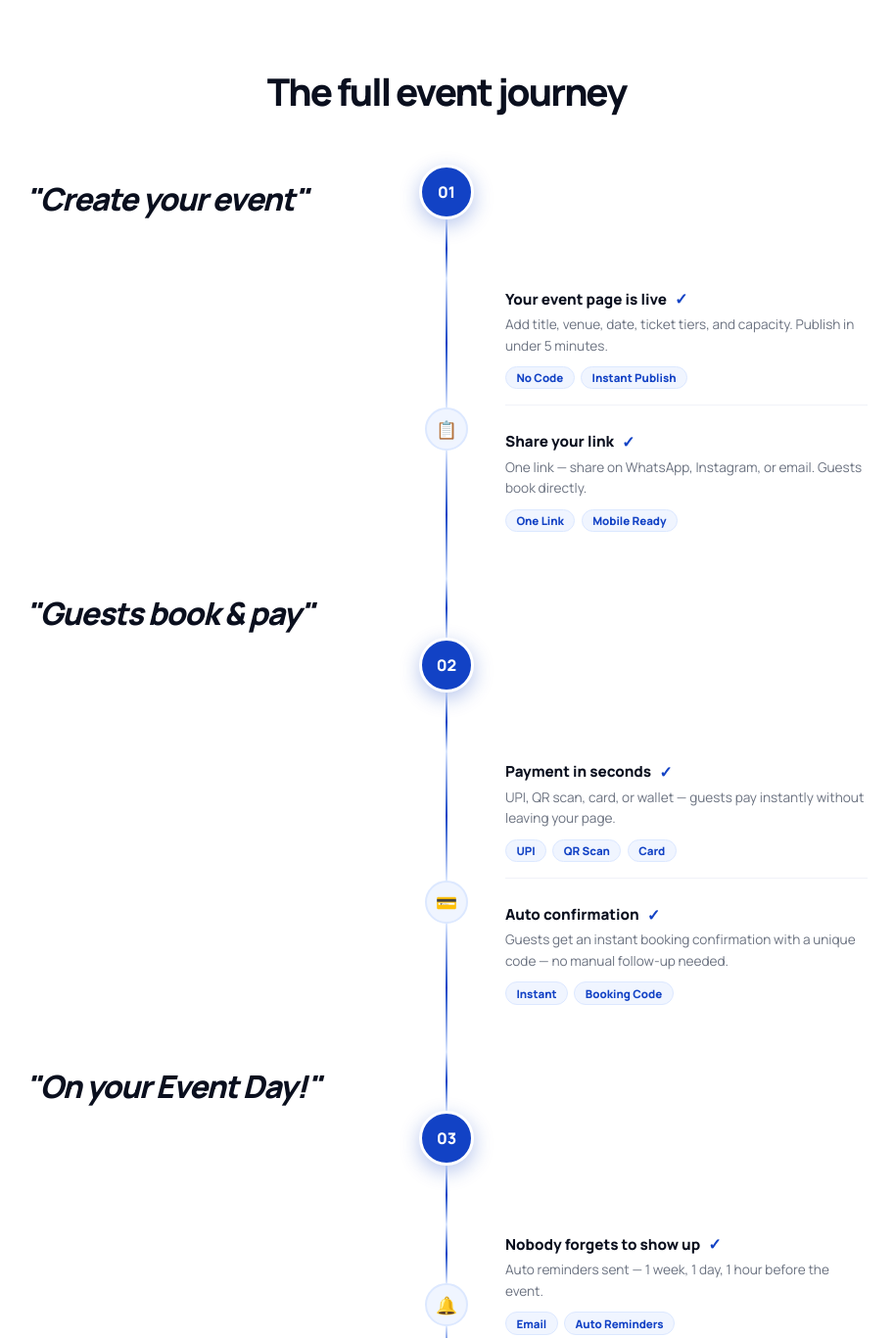
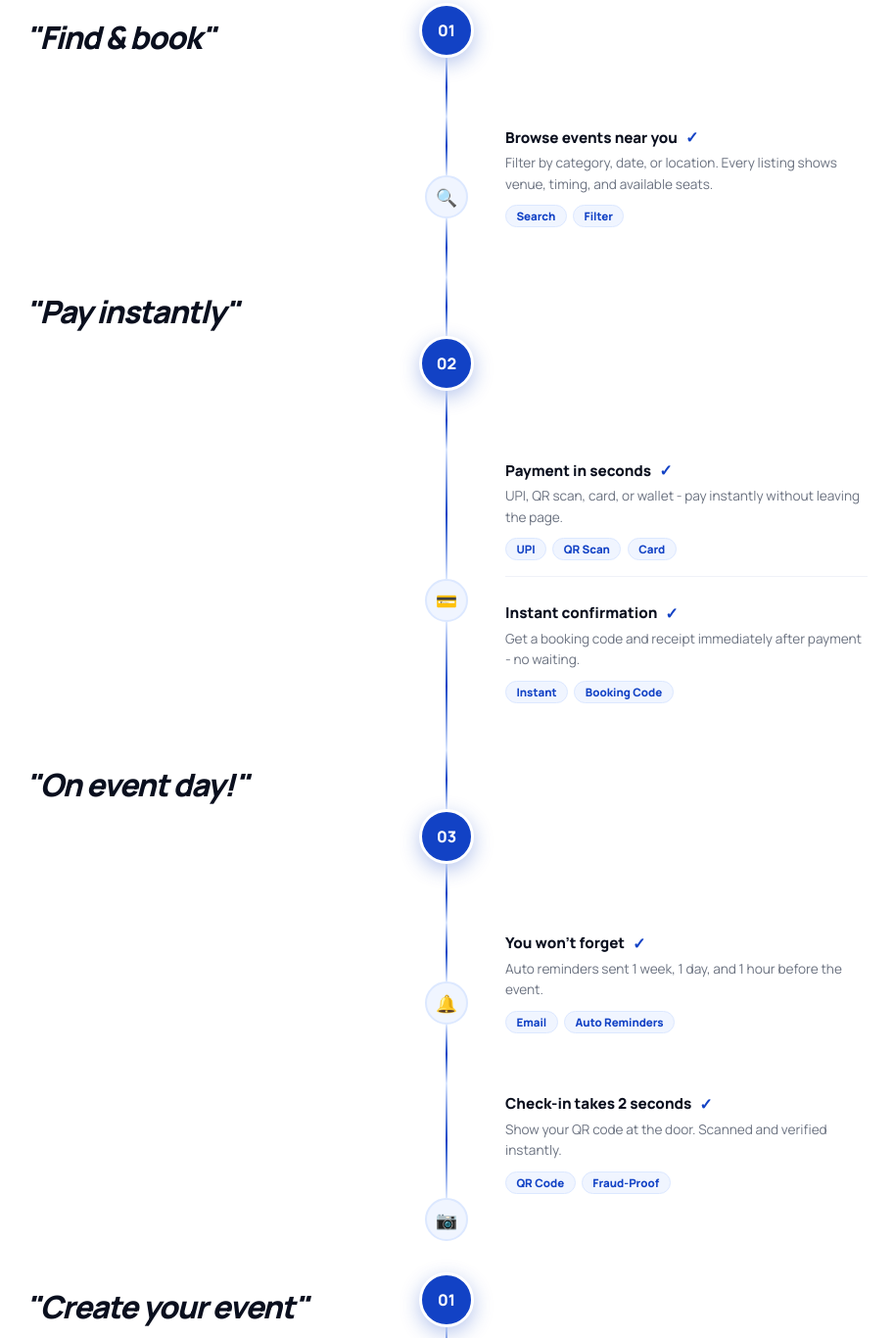
Before and after one commit to SRISANTH588/CITYVIBE, a website: page how-it-works.html in a window 1280 px wide. Shown: the part 1199-2565 px from the top of the page at 98% size, without its empty margins (184-1097 px from the left). Drawn offline with Linux system fonts and the light colour scheme.

Commit message:
Fix timelines - guest journey in guest tab, organizer journey in organizer tab

```diff
--- a/how-it-works.html
+++ b/how-it-works.html
@@ -487,6 +487,62 @@
                 </div>
               </div>
             </div>
+
+          <!-- GUEST TIMELINE -->
+          <div class="hw-timeline" style="max-width:860px;margin:2rem auto 0;">
+            <div class="hw-tl-left"><div class="hw-tl-phase">"Find &amp; book"</div></div>
+            <div class="hw-tl-center"><div class="hw-tl-num">01</div><div class="hw-tl-line"></div></div>
+            <div class="hw-tl-right hw-tl-empty"></div>
+            <div class="hw-tl-left hw-tl-empty"></div>
+            <div class="hw-tl-center"><div class="hw-tl-line"></div><div class="hw-tl-icon-circle">&#128269;</div><div class="hw-tl-line"></div></div>
+            <div class="hw-tl-right">
+              <div class="hw-tl-feature">
+                <h4>Browse events near you <span class="tl-check">&#10003;</span></h4>
+                <p>Filter by category, date, or location. Every listing shows venue, timing, and available seats.</p>
+                <div class="hw-tl-tags"><span class="hw-tl-tag">Search</span><span class="hw-tl-tag">Filter</span></div>
+              </div>
+            </div>
+            <div class="hw-tl-left"><div class="hw-tl-phase">"Pay instantly"</div></div>
+            <div class="hw-tl-center"><div class="hw-tl-line"></div><div class="hw-tl-num">02</div><div class="hw-tl-line"></div></div>
+            <div class="hw-tl-right hw-tl-empty"></div>
+            <div class="hw-tl-left hw-tl-empty"></div>
+            <div class="hw-tl-center"><div class="hw-tl-line"></div><div class="hw-tl-icon-circle">&#128179;</div><div class="hw-tl-line"></div></div>
+            <div class="hw-tl-right">
+              <div class="hw-tl-feature">
+                <h4>Payment in seconds <span class="tl-check">&#10003;</span></h4>
+                <p>UPI, QR scan, card, or wallet - pay instantly without leaving the page.</p>
+                <div class="hw-tl-tags"><span class="hw-tl-tag">UPI</span><span class="hw-tl-tag">QR Scan</span><span class="hw-tl-tag">Card</span></div>
+              </div>
+              <hr class="hw-tl-divider" />
+              <div class="hw-tl-feature">
+                <h4>Instant confirmation <span class="tl-check">&#10003;</span></h4>
+                <p>Get a booking code and receipt immediately after payment - no waiting.</p>
+                <div class="hw-tl-tags"><span class="hw-tl-tag">Instant</span><span class="hw-tl-tag">Booking Code</span></div>
+              </div>
+            </div>
+            <div class="hw-tl-left"><div class="hw-tl-phase">"On event day!"</div></div>
+            <div class="hw-tl-center"><div class="hw-tl-line"></div><div class="hw-tl-num">03</div><div class="hw-tl-line"></div></div>
+            <div class="hw-tl-right hw-tl-empty"></div>
+            <div class="hw-tl-left hw-tl-empty"></div>
+            <div class="hw-tl-center"><div class="hw-tl-line"></div><div class="hw-tl-icon-circle">&#128276;</div><div class="hw-tl-line"></div></div>
+            <div class="hw-tl-right">
+              <div class="hw-tl-feature">
+                <h4>You won't forget <span class="tl-check">&#10003;</span></h4>
+                <p>Auto reminders sent 1 week, 1 day, and 1 hour before the event.</p>
+                <div class="hw-tl-tags"><span class="hw-tl-tag">Email</span><span class="hw-tl-tag">Auto Reminders</span></div>
+              </div>
+            </div>
+            <div class="hw-tl-left hw-tl-empty"></div>
+            <div class="hw-tl-center"><div class="hw-tl-line"></div><div class="hw-tl-icon-circle">&#128247;</div></div>
+            <div class="hw-tl-right">
+              <div class="hw-tl-feature">
+                <h4>Check-in takes 2 seconds <span class="tl-check">&#10003;</span></h4>
+                <p>Show your QR code at the door. Scanned and verified instantly.</p>
+                <div class="hw-tl-tags"><span class="hw-tl-tag">QR Code</span><span class="hw-tl-tag">Fraud-Proof</span></div>
+              </div>
+            </div>
+          </div>
+
           </div>
 
           <!-- ORGANIZER STEPS -->
@@ -550,125 +606,100 @@
             </div>
           </div>
 
-        </div>
-      </section>
 
-      <!-- VERTICAL TIMELINE -->
-      <section class="hw-timeline-section">
-        <div class="hw-wrap">
-          <h2>The full event journey</h2>
-          <div class="hw-timeline">
-
-            <!-- Phase 01 -->
+          <!-- ORGANIZER TIMELINE -->
+          <div class="hw-timeline" style="max-width:860px;margin:2rem auto 0;">
             <div class="hw-tl-left"><div class="hw-tl-phase">"Create your event"</div></div>
             <div class="hw-tl-center"><div class="hw-tl-num">01</div><div class="hw-tl-line"></div></div>
             <div class="hw-tl-right hw-tl-empty"></div>
-
-            <!-- Feature: Event page -->
             <div class="hw-tl-left hw-tl-empty"></div>
-            <div class="hw-tl-center"><div class="hw-tl-line"></div><div class="hw-tl-icon-circle">📋</div><div class="hw-tl-line"></div></div>
+            <div class="hw-tl-center"><div class="hw-tl-line"></div><div class="hw-tl-icon-circle">&#128203;</div><div class="hw-tl-line"></div></div>
             <div class="hw-tl-right">
               <div class="hw-tl-feature">
-                <h4>Your event page is live <span class="tl-check">✓</span></h4>
+                <h4>Your event page is live <span class="tl-check">&#10003;</span></h4>
                 <p>Add title, venue, date, ticket tiers, and capacity. Publish in under 5 minutes.</p>
                 <div class="hw-tl-tags"><span class="hw-tl-tag">No Code</span><span class="hw-tl-tag">Instant Publish</span></div>
               </div>
               <hr class="hw-tl-divider" />
               <div class="hw-tl-feature">
-                <h4>Share your link <span class="tl-check">✓</span></h4>
-                <p>One link — share on WhatsApp, Instagram, or email. Guests book directly.</p>
+                <h4>Share your link <span class="tl-check">&#10003;</span></h4>
+                <p>One link - share on WhatsApp, Instagram, or email. Guests book directly.</p>
                 <div class="hw-tl-tags"><span class="hw-tl-tag">One Link</span><span class="hw-tl-tag">Mobile Ready</span></div>
               </div>
             </div>
-
-            <!-- Phase 02 -->
-            <div class="hw-tl-left"><div class="hw-tl-phase">"Guests book & pay"</div></div>
+            <div class="hw-tl-left"><div class="hw-tl-phase">"Guests book &amp; pay"</div></div>
             <div class="hw-tl-center"><div class="hw-tl-line"></div><div class="hw-tl-num">02</div><div class="hw-tl-line"></div></div>
             <div class="hw-tl-right hw-tl-empty"></div>
-
-            <!-- Feature: Payment -->
             <div class="hw-tl-left hw-tl-empty"></div>
-            <div class="hw-tl-center"><div class="hw-tl-line"></div><div class="hw-tl-icon-circle">💳</div><div class="hw-tl-line"></div></div>
+            <div class="hw-tl-center"><div class="hw-tl-line"></div><div class="hw-tl-icon-circle">&#128179;</div><div class="hw-tl-line"></div></div>
             <div class="hw-tl-right">
               <div class="hw-tl-feature">
-                <h4>Payment in seconds <span class="tl-check">✓</span></h4>
-                <p>UPI, QR scan, card, or wallet — guests pay instantly without leaving your page.</p>
+                <h4>Payment in seconds <span class="tl-check">&#10003;</span></h4>
+                <p>UPI, QR scan, card, or wallet - guests pay instantly without leaving your page.</p>
                 <div class="hw-tl-tags"><span class="hw-tl-tag">UPI</span><span class="hw-tl-tag">QR Scan</span><span class="hw-tl-tag">Card</span></div>
               </div>
               <hr class="hw-tl-divider" />
               <div class="hw-tl-feature">
-                <h4>Auto confirmation <span class="tl-check">✓</span></h4>
-                <p>Guests get an instant booking confirmation with a unique code — no manual follow-up needed.</p>
+                <h4>Auto confirmation <span class="tl-check">&#10003;</span></h4>
+                <p>Guests get an instant booking confirmation with a unique code - no manual follow-up needed.</p>
                 <div class="hw-tl-tags"><span class="hw-tl-tag">Instant</span><span class="hw-tl-tag">Booking Code</span></div>
               </div>
             </div>
-
-            <!-- Phase 03 -->
             <div class="hw-tl-left"><div class="hw-tl-phase">"On your Event Day!"</div></div>
             <div class="hw-tl-center"><div class="hw-tl-line"></div><div class="hw-tl-num">03</div><div class="hw-tl-line"></div></div>
             <div class="hw-tl-right hw-tl-empty"></div>
-
-            <!-- Feature: Reminders -->
             <div class="hw-tl-left hw-tl-empty"></div>
-            <div class="hw-tl-center"><div class="hw-tl-line"></div><div class="hw-tl-icon-circle">🔔</div><div class="hw-tl-line"></div></div>
+            <div class="hw-tl-center"><div class="hw-tl-line"></div><div class="hw-tl-icon-circle">&#128276;</div><div class="hw-tl-line"></div></div>
             <div class="hw-tl-right">
               <div class="hw-tl-feature">
-                <h4>Nobody forgets to show up <span class="tl-check">✓</span></h4>
-                <p>Auto reminders sent — 1 week, 1 day, 1 hour before the event.</p>
+                <h4>Nobody forgets to show up <span class="tl-check">&#10003;</span></h4>
+                <p>Auto reminders sent - 1 week, 1 day, 1 hour before the event.</p>
                 <div class="hw-tl-tags"><span class="hw-tl-tag">Email</span><span class="hw-tl-tag">Auto Reminders</span></div>
               </div>
             </div>
-
-            <!-- Feature: Check-in -->
             <div class="hw-tl-left hw-tl-empty"></div>
-            <div class="hw-tl-center"><div class="hw-tl-line"></div><div class="hw-tl-icon-circle">📷</div><div class="hw-tl-line"></div></div>
+            <div class="hw-tl-center"><div class="hw-tl-line"></div><div class="hw-tl-icon-circle">&#128247;</div><div class="hw-tl-line"></div></div>
             <div class="hw-tl-right">
               <div class="hw-tl-feature">
-                <h4>Check-in takes 2 seconds <span class="tl-check">✓</span></h4>
+                <h4>Check-in takes 2 seconds <span class="tl-check">&#10003;</span></h4>
                 <p>Scan QR on their ticket, done. <strong>Duplicate ticket? Instant alert.</strong></p>
                 <div class="hw-tl-tags"><span class="hw-tl-tag">QR Scan</span><span class="hw-tl-tag">Fraud-Proof</span></div>
               </div>
             </div>
-
-            <!-- Feature: Dashboard -->
             <div class="hw-tl-left hw-tl-empty"></div>
-            <div class="hw-tl-center"><div class="hw-tl-line"></div><div class="hw-tl-icon-circle">👥</div><div class="hw-tl-line"></div></div>
+            <div class="hw-tl-center"><div class="hw-tl-line"></div><div class="hw-tl-icon-circle">&#128101;</div><div class="hw-tl-line"></div></div>
             <div class="hw-tl-right">
               <div class="hw-tl-feature">
-                <h4>You know who's here <span class="tl-check">✓</span></h4>
-                <p><strong>Live dashboard</strong> — who checked in, who hasn't, real-time headcount.</p>
+                <h4>You know who's here <span class="tl-check">&#10003;</span></h4>
+                <p><strong>Live dashboard</strong> - who checked in, who hasn't, real-time headcount.</p>
                 <div class="hw-tl-tags"><span class="hw-tl-tag">Real-Time</span><span class="hw-tl-tag">Export</span></div>
               </div>
             </div>
-
-            <!-- Phase 04 -->
             <div class="hw-tl-left"><div class="hw-tl-phase">"How do I get my money?"</div></div>
             <div class="hw-tl-center"><div class="hw-tl-line"></div><div class="hw-tl-num">04</div><div class="hw-tl-line"></div></div>
             <div class="hw-tl-right hw-tl-empty"></div>
-
-            <!-- Feature: Payout -->
             <div class="hw-tl-left hw-tl-empty"></div>
-            <div class="hw-tl-center"><div class="hw-tl-line"></div><div class="hw-tl-icon-circle">🏛️</div><div class="hw-tl-line"></div></div>
+            <div class="hw-tl-center"><div class="hw-tl-line"></div><div class="hw-tl-icon-circle">&#127963;</div><div class="hw-tl-line"></div></div>
             <div class="hw-tl-right">
               <div class="hw-tl-feature">
-                <h4>Add your bank details <span class="tl-check">✓</span></h4>
-                <p>Link your bank account in settings — <mark class="hw-highlight">one-time setup</mark>, takes 30 seconds.</p>
+                <h4>Add your bank details <span class="tl-check">&#10003;</span></h4>
+                <p>Link your bank account in settings - <mark class="hw-highlight">one-time setup</mark>, takes 30 seconds.</p>
                 <div class="hw-tl-tags"><span class="hw-tl-tag">One-Time Setup</span><span class="hw-tl-tag">Secure</span></div>
               </div>
             </div>
-
-            <!-- Feature: Get paid -->
             <div class="hw-tl-left hw-tl-empty"></div>
-            <div class="hw-tl-center"><div class="hw-tl-line"></div><div class="hw-tl-icon-circle">💳</div></div>
+            <div class="hw-tl-center"><div class="hw-tl-line"></div><div class="hw-tl-icon-circle">&#128179;</div></div>
             <div class="hw-tl-right">
               <div class="hw-tl-feature">
-                <h4>Get paid in 3–4 days <span class="tl-check">✓</span></h4>
+                <h4>Get paid in 3-4 days <span class="tl-check">&#10003;</span></h4>
                 <p>After each event, your earnings are <mark class="hw-highlight">automatically settled to your bank</mark>. No invoices, no chasing.</p>
-                <div class="hw-tl-tags"><span class="hw-tl-tag">Auto Payout</span><span class="hw-tl-tag">3–4 Days</span></div>
+                <div class="hw-tl-tags"><span class="hw-tl-tag">Auto Payout</span><span class="hw-tl-tag">3-4 Days</span></div>
               </div>
             </div>
+          </div>
 
           </div>
+
         </div>
       </section>
 
```
